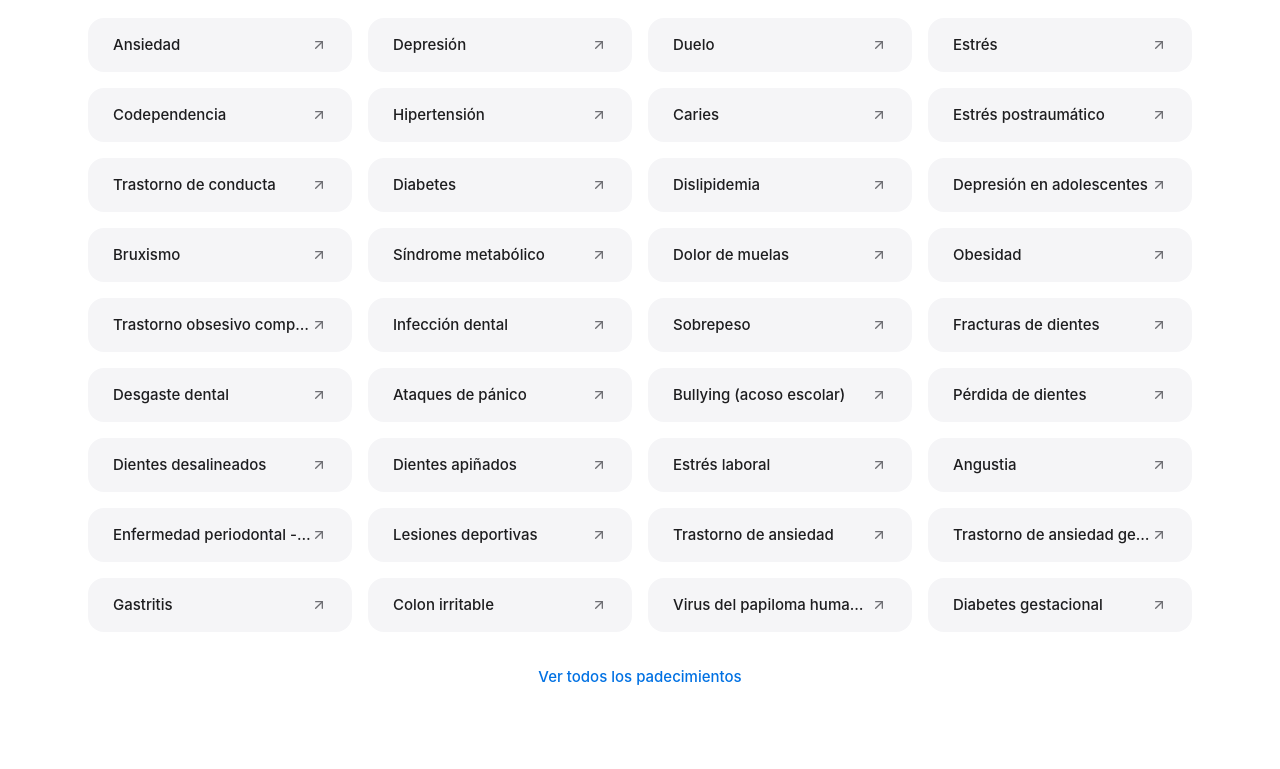
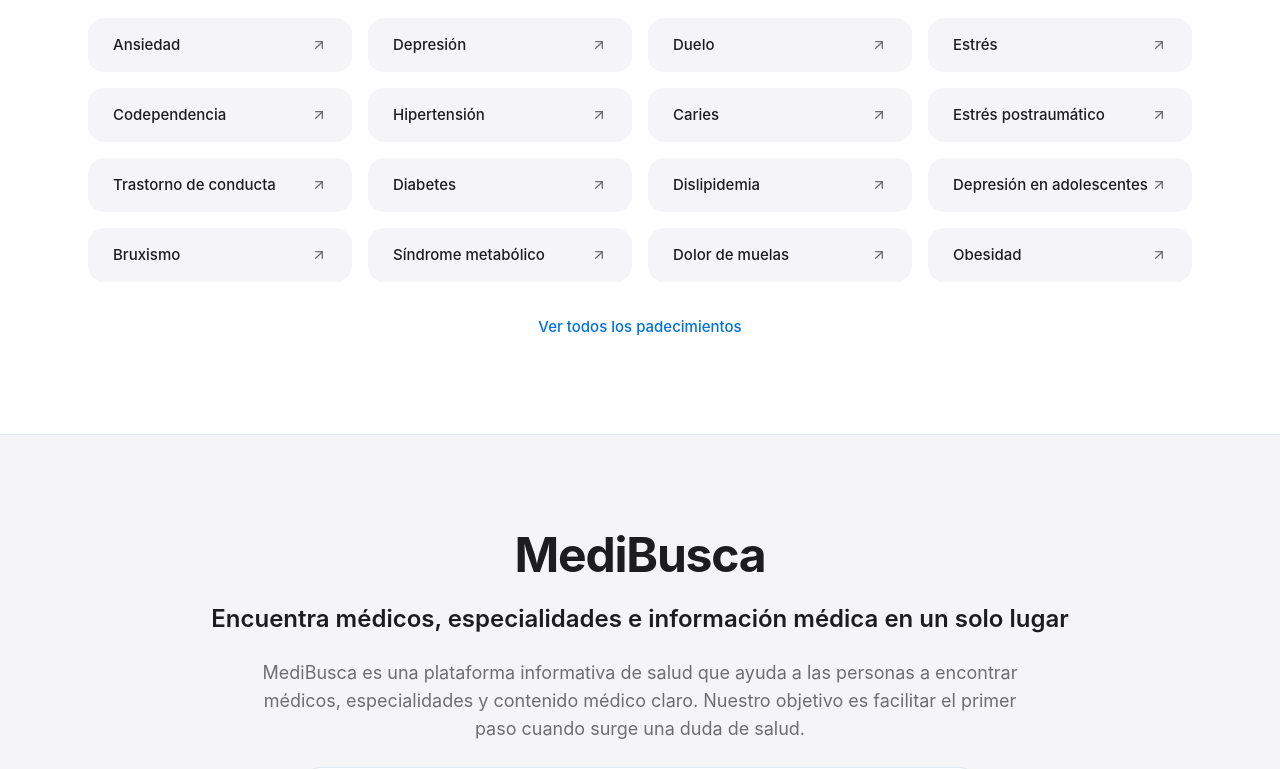
Before and after one commit to alicehocane/new-doctor, a React (Vite) app: page / in a window 1280 px wide. Shown: the part 1874-2643 px from the top of the page. Built offline with nearby package versions, Linux system fonts and the light colour scheme.

Commit message:
update homepage

```diff
--- a/app/page.tsx
+++ b/app/page.tsx
@@ -324,7 +324,7 @@
           </h2>
 
           <div className="grid grid-cols-1 sm:grid-cols-2 md:grid-cols-3 lg:grid-cols-4 gap-3 md:gap-4">
-            {ALL_DISEASES.slice(0, 36).map((disease) => (
+            {ALL_DISEASES.slice(0, 16).map((disease) => (
                <Link
                   key={disease}
                   href={`/enfermedad/${slugify(disease)}`}
```
